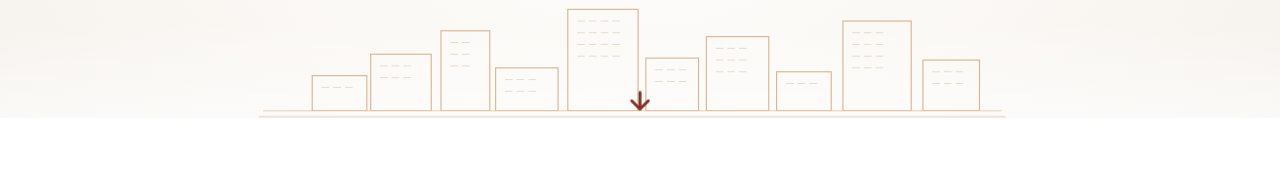
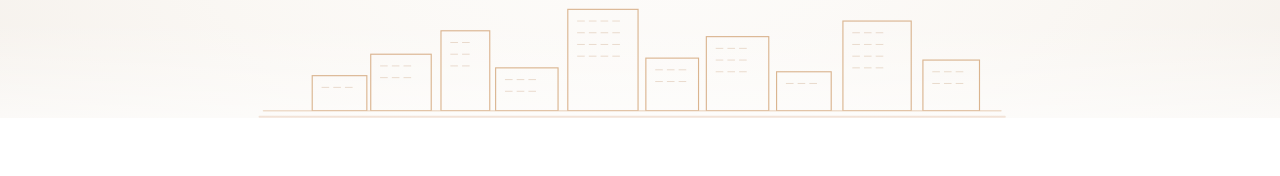
Before and after one commit to IshikaKapoor1208/Clone, a Next.js app: page / in a window 1280 px wide. Shown: the part 682-858 px from the top of the page. Built offline with nearby package versions, Linux system fonts and the light colour scheme; a web font is replaced by a local one.

Commit message:
latest updates

```diff
--- a/app/page.tsx
+++ b/app/page.tsx
@@ -11,7 +11,6 @@ import ComparisonSlider from "../components/ComparisonSlider";
 import IdentitySection from "../components/IdentitySection";
 import AnimatedHeroName from "../components/AnimatedHeroName";
 import AnimatedSkyline from "../components/AnimatedSkyline";
-import { ArrowDown } from "lucide-react";
 
 export default function Page() {
   return (
@@ -60,13 +59,6 @@ export default function Page() {
             <AnimatedSkyline />
           </div>
 
-          <a
-            href="#services"
-            aria-label="Scroll to services"
-            className="absolute bottom-[-8px] left-1/2 flex h-12 w-12 -translate-x-1/2 items-center justify-center bg-transparent text-rustic-red shadow-none transition duration-300 ease-out hover:translate-y-1 hover:shadow-none sm:bottom-[-6px] sm:h-14 sm:w-14 md:bottom-[-0.75rem] lg:bottom-[-0.5rem]"
-          >
-            <ArrowDown className="hero-scroll-arrow h-6 w-6 translate-y-0.5 stroke-[2.5] sm:h-7 sm:w-7" />
-          </a>
         </div>
       </section>
 
```
